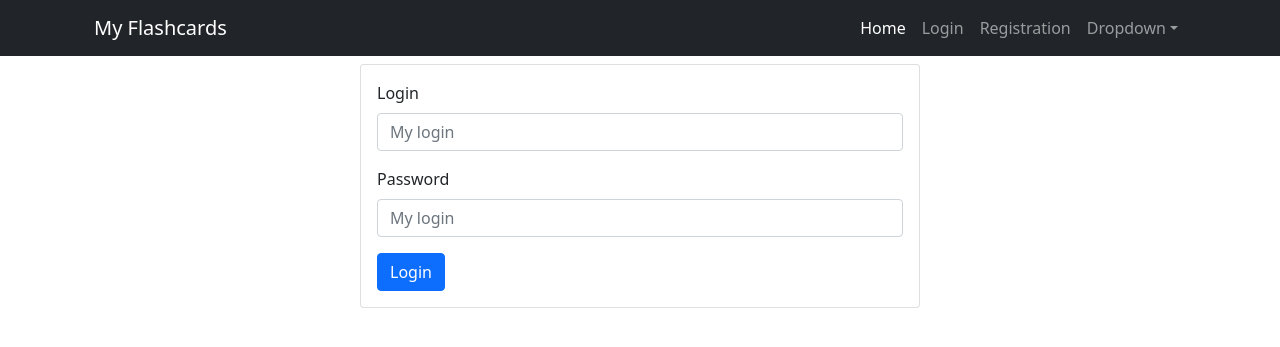
After one commit to codenull/flashcards, a Django app: page /login in a window 1280 px wide. The commit adds this page. Shown: the top 347 px of the page. Run offline with Django 4.2, Linux system fonts and the light colour scheme; some libraries are stand-ins or nearby versions.

Commit message:
Страница авторизации.

```diff
--- /dev/null
+++ b/cards/templates/login.html
@@ -0,0 +1,27 @@
+{% extends 'base.html' %}
+
+{% block content %}
+
+<div class="d-flex justify-content-center mt-2">
+    <div class="card" style="width: 35rem;">
+        <div class="card-body">
+
+            <div class="mb-3">
+                <label for="login" class="form-label">Login</label>
+                <input type="text" class="form-control" id="login" placeholder="My login">
+            </div>
+
+            <div class="mb-3">
+                <label for="password" class="form-label">Password</label>
+                <input type="text" class="form-control" id="password" placeholder="My login">
+            </div>
+
+            <button class="btn btn btn-primary">
+                Login
+            </button>
+
+        </div>
+    </div>
+</div>
+
+{% endblock content %}
--- a/cards/templates/navbar.html
+++ b/cards/templates/navbar.html
@@ -9,7 +9,7 @@
             <ul class="navbar-nav ms-auto mb-2 mb-lg-0">
                 <li class="nav-item"><a class="nav-link active" aria-current="page" href="/">Home</a></li>
 
-                <li class="nav-item"><a class="nav-link" href="#">Login</a></li>
+                <li class="nav-item"><a class="nav-link" href="{% url 'login' %}">Login</a></li>
                 <li class="nav-item"><a class="nav-link" href="{% url 'registration' %}">Registration</a></li>
 
                 <li class="nav-item dropdown">
--- a/cards/urls.py
+++ b/cards/urls.py
@@ -1,10 +1,11 @@
 from django.urls import path
-from .views import index, registration
+from .views import index, registration, login
 
 
 urlpatterns = [
     path('', index , name='index'),
     path('registration', registration, name='registration'),
+    path('login', login, name='login'),
     # path('', TemplateView.as_view(template_name='cards/base.html'), name='home'),
     # path('', CardListView.as_view(), name='card-list'),
     # path('new', CardCreateView.as_view(), name='card-create'),
--- a/cards/views.py
+++ b/cards/views.py
@@ -9,3 +9,6 @@ def index(request):
 
 def registration(request):
     return render(request, 'registration.html')
+
+def login(request):
+    return render(request, 'login.html')
```
